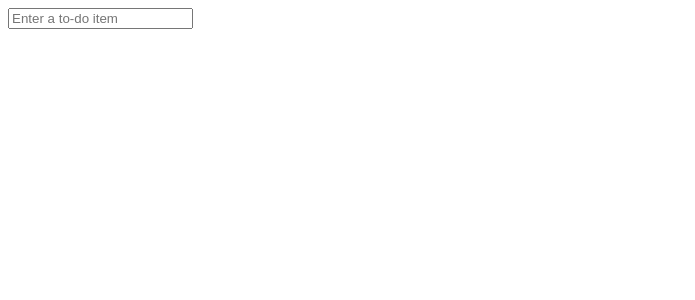
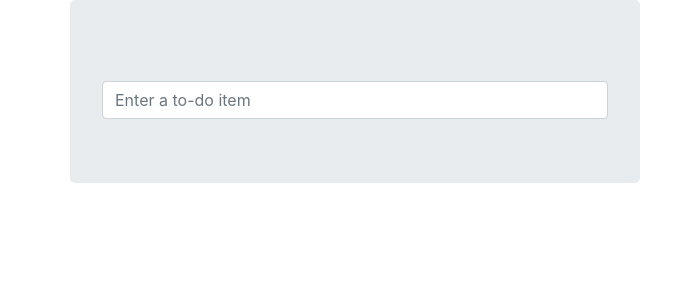
Before and after one commit to webholik/superlists, a Django app: template lists/templates/base.html in a window 1280 px wide. Shown: the top 300 px of the page, without its empty margins (0-695 px from the left). Run offline with Django 3.2, Linux system fonts and the light colour scheme; the template is opened without the code that fills it, so the values that code supplies are empty; some libraries are stand-ins or nearby versions.

Commit message:
added bootstrap styling to page, provided a folder for copying static files, made sure functional test can see static content

```diff
--- a/functional_tests/tests.py
+++ b/functional_tests/tests.py
@@ -2,13 +2,14 @@ from selenium import webdriver
 from selenium.webdriver.common.keys import Keys
 import unittest
 import time
-from django.test import LiveServerTestCase
+# from django.test import LiveServerTestCase
+from django.contrib.staticfiles.testing import StaticLiveServerTestCase
 from selenium.common.exceptions import WebDriverException
 
 MAX_WAIT = 1
 
 
-class NewVisitorTest(LiveServerTestCase):
+class NewVisitorTest(StaticLiveServerTestCase):
     options = webdriver.FirefoxOptions()
     def setUp(self):
         self.options.add_argument('--headless')
--- /dev/null
+++ b/lists/static/base.css
@@ -0,0 +1,3 @@
+#id_new_item {
+    margin-top: 2ex;
+}
--- a/lists/templates/base.html
+++ b/lists/templates/base.html
@@ -1,16 +1,35 @@
+<!DOCTYPE html>
 <html>
+
 <head>
+    <meta charset="utf-8">
+    <meta name="viewport" content="width=device-width, initial-scale=1, shrink-to-fit=no">
+    <link href="/static/bootstrap/css/bootstrap.min.css" rel="stylesheet">
+    <link href="/static/base.css" rel="stylesheet">
     <title>To-Do lists</title>
 </head>
+
 <body>
+    <div class="container">
+        <div class="row">
+            <div class="col-md-6 col-md-offset-3 jumbotron">
+                <div class="text-center">
                     <h1> {% block header_text %} {% endblock %} </h1>
-        <form method="POST" action="{% block form_action %}{% endblock %}" >
-            <input name ="item_next" id="id_new_item"
-                   placeholder="Enter a to-do item" />
+                    <form method="POST" action="{% block form_action %}{% endblock %}">
+                        <input name="item_next" id="id_new_item" class="form-control input-lg" placeholder="Enter a to-do item" />
                         {% csrf_token %}
                     </form>
+                </div>
+            </div>
+        </div>
+        <div class="row">
+            <div class="col-md-6 col-md-offset-3">
                 {% block table %}
                 {% endblock %}
+            </div>
+        </div>
+    </div>
+
 </body>
 
 </html>
--- a/lists/templates/list.html
+++ b/lists/templates/list.html
@@ -1,9 +1,9 @@
 
-{% extends 'base.html'%}
+{% extends 'base.html' %}
 {% block header_text %} Your To-Do list {% endblock %}
 {% block form_action %}/lists/{{ list.id }}/add_item{% endblock %}
 {% block table %}
-        <table id="id_list_table" >
+        <table id="id_list_table" class="table">
             {% for item in list.item_set.all %}
             <tr><td>{{forloop.counter}}: {{ item.text }} </td></tr>
             {% endfor %}
--- a/superlists/settings.py
+++ b/superlists/settings.py
@@ -31,7 +31,7 @@ ALLOWED_HOSTS = []
 # Application definition
 
 INSTALLED_APPS = [
-    'django.contrib.admin',
+    # 'django.contrib.admin',
     'django.contrib.auth',
     'django.contrib.contenttypes',
     'django.contrib.sessions',
@@ -119,3 +119,4 @@ USE_TZ = True
 # https://docs.djangoproject.com/en/1.11/howto/static-files/
 
 STATIC_URL = '/static/'
+STATIC_ROOT = os.path.abspath(os.path.join(BASE_DIR, '../static'))
```
Lines whose indentation alone changed are shown as unchanged.
